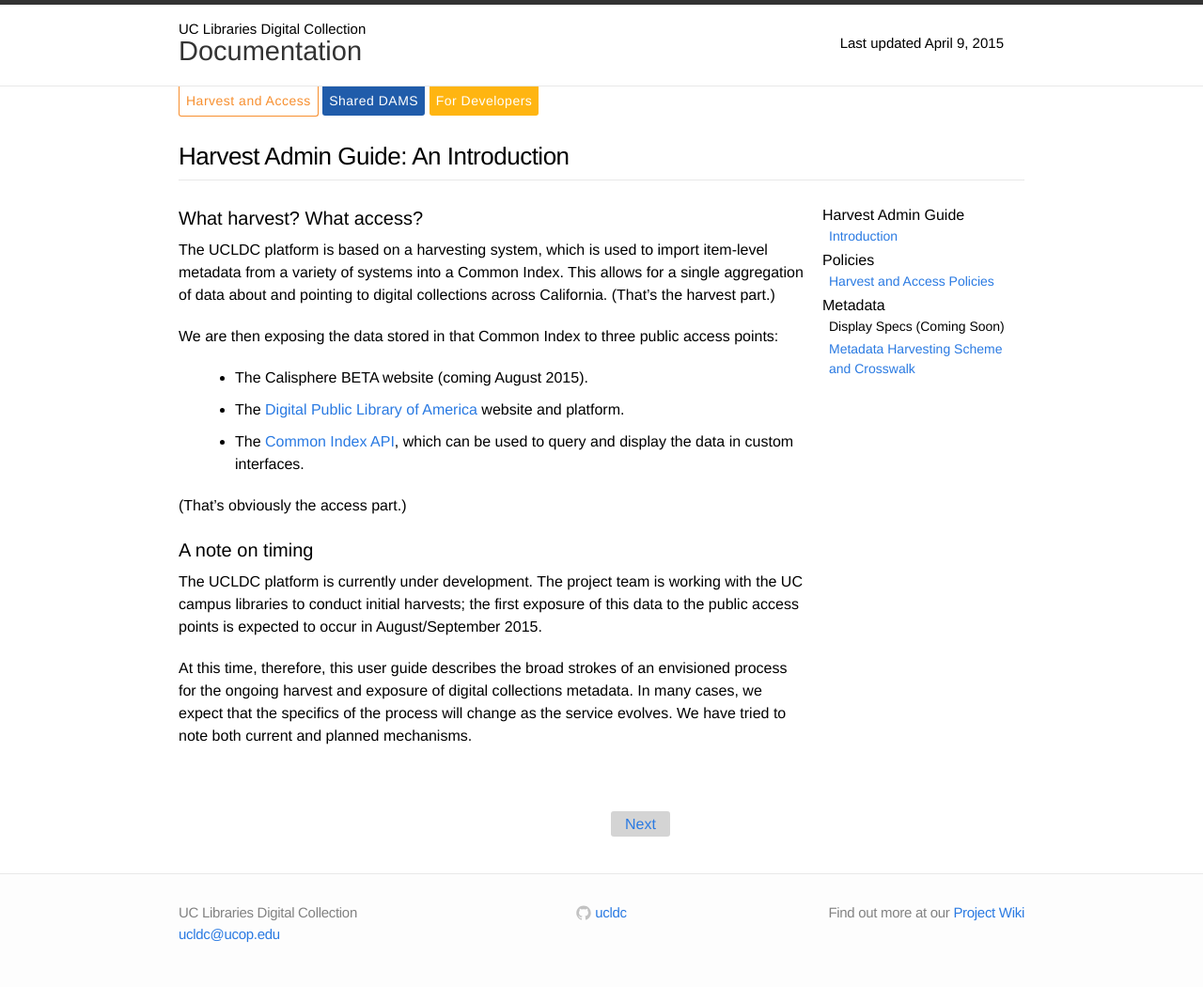
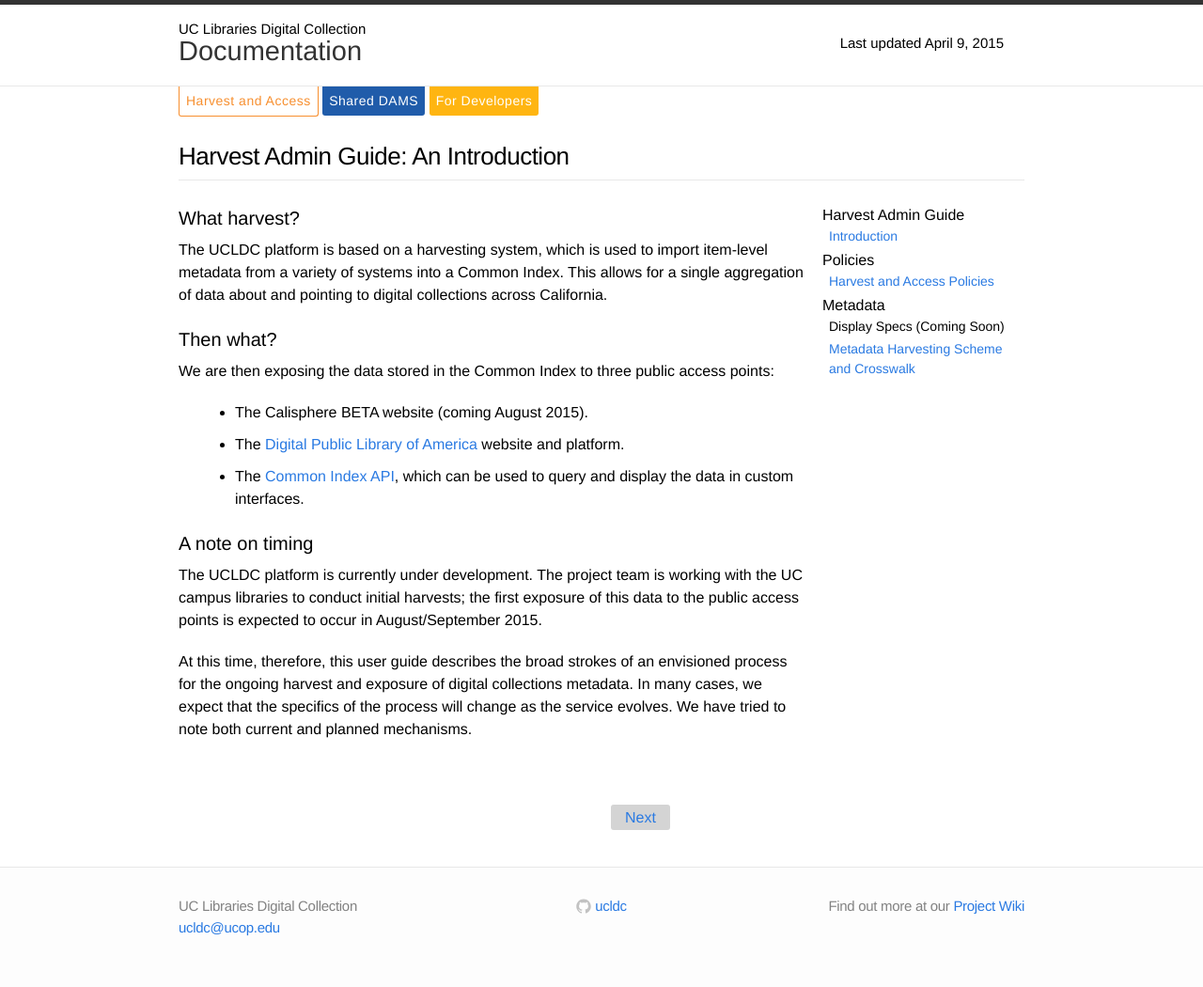
Before and after one commit to ucldc/ucldc-docs, a Jekyll site: the page built from docs/registry/index.md, in a window 1280 px wide. Shown: the whole page at 94% size. Built offline with Jekyll 4.4.1, drawn with Linux system fonts in a browser that asks for light colours; nearby versions of some CDN libraries.

Commit message:
Update index.md

```diff
--- a/docs/registry/index.md
+++ b/docs/registry/index.md
@@ -6,16 +6,15 @@
 breadcrumbs: Calisphere Admin Guide
 ---
 
-##What harvest? What access?
-The UCLDC platform is based on a harvesting system, which is used to import item-level metadata from a variety of systems into a Common Index. This allows for a single aggregation of data about and pointing to digital collections across California. (That's the harvest part.)
+##What harvest?
+The UCLDC platform is based on a harvesting system, which is used to import item-level metadata from a variety of systems into a Common Index. This allows for a single aggregation of data about and pointing to digital collections across California.
 
-We are then exposing the data stored in that Common Index to three public access points:
+##Then what?
+We are then exposing the data stored in the Common Index to three public access points:
 
 - The Calisphere BETA website (coming August 2015).
 - The [Digital Public Library of America](http://dp.la/) website and platform.
 - The [Common Index API]({{site.url}}{{site.baseurl}}/docs/technical-docs/solr-api/), which can be used to query and display the data in custom interfaces.
-
-(That's obviously the access part.)
 
 ##A note on timing
 The UCLDC platform is currently under development. The project team is working with the UC campus libraries to conduct initial harvests; the first exposure of this data to the public access points is expected to occur in August/September 2015.
```
